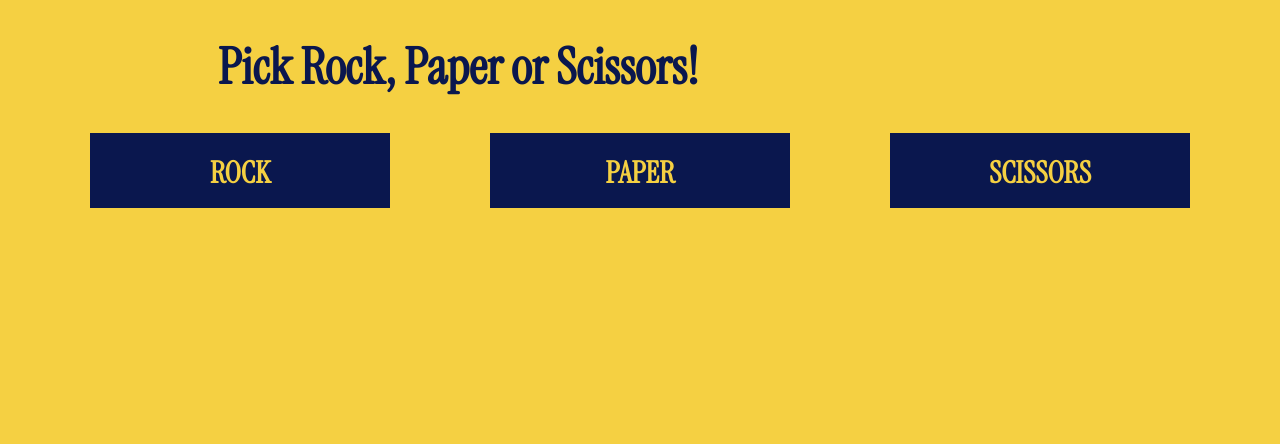
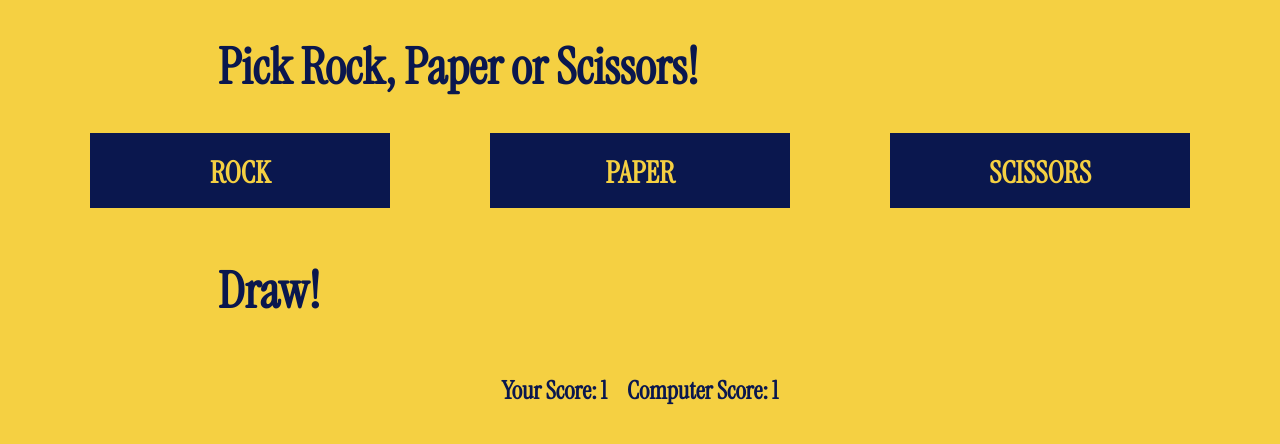
Before and after one commit to gutx7/rock-paper-scissors-console, a plain HTML site: page index.html in a window 1280 px wide. Both pictures are taken after a click on the button "ROCK". Drawn offline with Linux system fonts and the light colour scheme.

Commit message:
Add display of round result and scores.

```diff
--- a/game.js
+++ b/game.js
@@ -1,35 +1,60 @@
+const rock = document.querySelector("#rock");
+const paper = document.querySelector("#paper");
+const scissors = document.querySelector("#scissors");
+const roundResult = document.querySelector("#round-result");
+const humanScoreDisplay = document.querySelector("#human-score");
+const computerScoreDisplay = document.querySelector("#computer-score")
+
 function playGame () {
     let humanScore = 0;
     let computerScore = 0;
 
-    for(let i=0; i<5; i++) {
-        playRound(getComputerChoice(),getHumanChoice());
-    }
+    rock.addEventListener("click", () => {
+        playRound(getComputerChoice(),"rock");
+    })
+
+    paper.addEventListener("click", () => {
+        playRound(getComputerChoice(),"paper");
+    })
+
+    scissors.addEventListener("click", () => {
+        playRound(getComputerChoice(),"scissors");
+    })
 
     function playRound (computerSelection ,humanSelection) {
         if (computerSelection === humanSelection) {
             console.log("Draw!");
+            roundResult.textContent="Draw!";
             humanScore++;
             computerScore++;
         } else if (humanSelection==="rock" && computerSelection==="paper") {
             console.log("You Lose! Paper beats Rock");
+            roundResult.textContent="You Lose! Paper beats Rock";
             computerScore++;
         } else if (humanSelection==="rock" && computerSelection==="scissors") {
             console.log("You Win! Rock beats Scissors");
+            roundResult.textContent="You Win! Rock beats Scissors";
             humanScore++;
         } else if (humanSelection==="paper" && computerSelection==="rock") {
             console.log("You Win! Paper beats Rock");
+            roundResult.textContent="You Win! Paper beats Rock";
             humanScore++;
         } else if (humanSelection==="paper" && computerSelection==="scissors") {
             console.log("You Lose! Scissors beats paper");
+            roundResult.textContent="You Lose! Scissors beats paper";
             computerScore++;
         } else if (humanSelection==="scissors" && computerSelection==="rock") {
             console.log("You Lose! Rock beats Scissors");
+            roundResult.textContent="You Lose! Rock beats Scissors";
             computerScore++;
         } else if (humanSelection==="scissors" && computerSelection==="paper") {
             console.log("You Win! Scissors beats Paper");
+            roundResult.textContent="You Win! Scissors beats Paper";
             humanScore++;
         }
+
+        humanScoreDisplay.textContent = `Your Score: ${humanScore}`;
+        computerScoreDisplay.textContent = `Computer Score: ${computerScore}`;
     }
 
     if (humanScore === computerScore) {
@@ -55,6 +80,16 @@ function getComputerChoice () {
     }
 }
 
-function getHumanChoice () {
-    const rock = document.querySelector()
-}
+//function getHumanChoice () {
+  //  rock.addEventListener("click", () => {
+    //    return "rock";
+    //})
+
+    //paper.addEventListener("click", () => {
+      //  return "paper";
+    //})
+
+    //scissors.addEventListener("click", () => {
+      //  return "scissors";
+    //})
+//}
--- a/index.html
+++ b/index.html
@@ -18,5 +18,11 @@
         <button id="scissors">SCISSORS</button>
     </div>
 
+    <p id="round-result"></p>
+    <div id="scores">
+        <p id="human-score" class="scores"></p>
+        <p id="computer-score" class="scores"></p>
+    </div>
+
 </body>
 </html>
--- a/styles.css
+++ b/styles.css
@@ -34,3 +34,23 @@ h1 {
     font-size: 50px;
     margin-left: 210px;
 }
+
+#round-result {
+    color: #0A174E;
+    font-size: 50px;
+    margin-left: 210px;
+}
+
+#scores {
+    display: flex;
+    justify-content: center;
+    align-items: center;
+}
+
+.scores{
+    color: #0A174E;
+    font-size: 25px;
+    display: flex;
+    justify-content: space-between;
+    margin: 0px 10px 0px 10px;
+}
```
